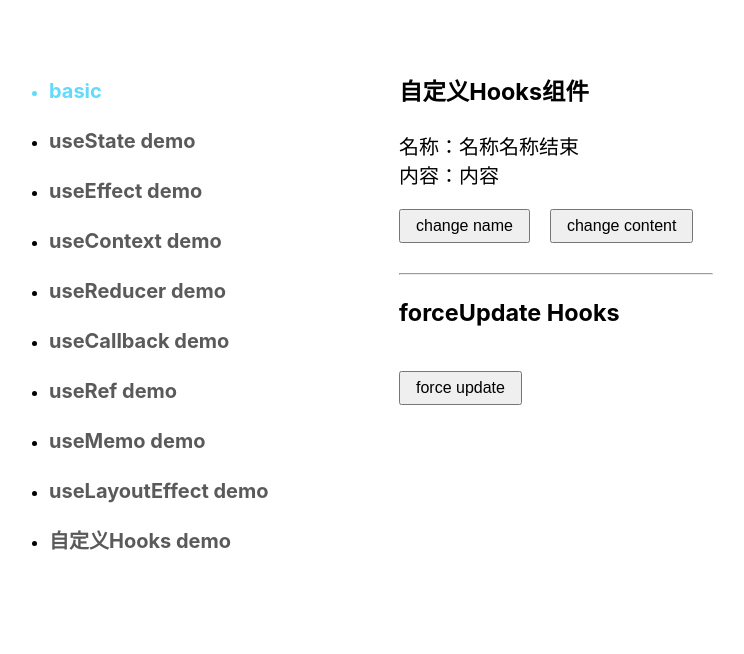
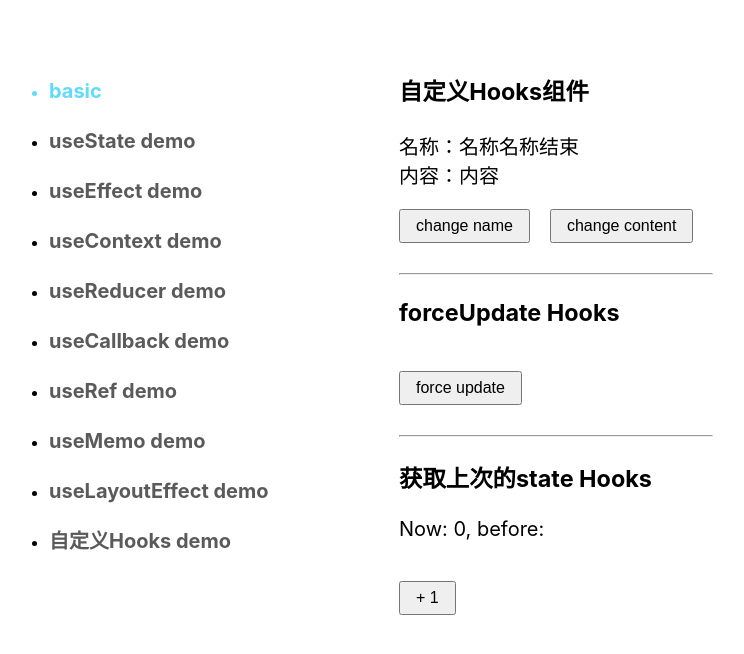
Before and after one commit to wuhuaranran/react-hooks-demo, a React (Create React App) app: page /selfHoosk in a window 1280 px wide. Shown: the top 654 px of the page, without its empty margins (41-785 px from the left). Built offline with nearby package versions, Linux system fonts and the light colour scheme.

Commit message:
自定义hooks

```diff
--- a/src/pages/selfHooks/index.tsx
+++ b/src/pages/selfHooks/index.tsx
@@ -1,6 +1,6 @@
 import React, { useState } from "react";
 import useSelfHooks from "./useSelfHooks";
-import { useForceUpdate } from "../../utils/helper";
+import { useForceUpdate, usePrevious } from "../../utils/helper";
 
 function SelfHooksDemo() {
     const [name, setName] = useState('名称')
@@ -9,9 +9,11 @@ function SelfHooksDemo() {
     // Hooks组件
     const selfHooks = useSelfHooks({ name, content });
 
-    // 强制刷新Hooks
+    // 强制更新Hooks
     const forceUpdate = useForceUpdate();
 
+    const [count, setCount] = useState(0);
+    const prevCount = usePrevious(count);
     return (
         <>
             <h3>自定义Hooks组件</h3>{selfHooks}
@@ -20,6 +22,10 @@ function SelfHooksDemo() {
             <hr />
             <h3>forceUpdate Hooks </h3>
             <button onClick={() => forceUpdate()}>force update</button>
+            <hr />
+            <h3>获取上次的state Hooks</h3>
+            <p>Now: {count}, before: {prevCount}</p>
+            <button onClick={() => setCount(c => c + 1)}> + 1 </button>
         </>
     )
 }
--- a/src/pages/useReducer/index.tsx
+++ b/src/pages/useReducer/index.tsx
@@ -27,7 +27,8 @@ const reducer = (state: IState, action: any) => {
 
 const useReducerDemo = () => {
     const [state, dispatch] = useReducer(reducer, initialCount, init);
-
+    // dispatch(action) <=> reducer(state, action)
+    // 初始化state <=> init(initialCount)
     return (
         <div>
             <div>Count: {state.count}</div>
--- a/src/utils/helper.ts
+++ b/src/utils/helper.ts
@@ -1,6 +1,14 @@
-import { useReducer } from "react";
+import { useReducer, useRef, useEffect } from "react";
 
 export const useForceUpdate = () => {
     const [, forceUpdate] = useReducer(x => x + 1, 0);
     return () => forceUpdate();
 }
+
+export const usePrevious = (value: any) => {
+    const ref = useRef();
+    useEffect(() => {
+        ref.current = value;
+    });
+    return ref.current;
+}
```
